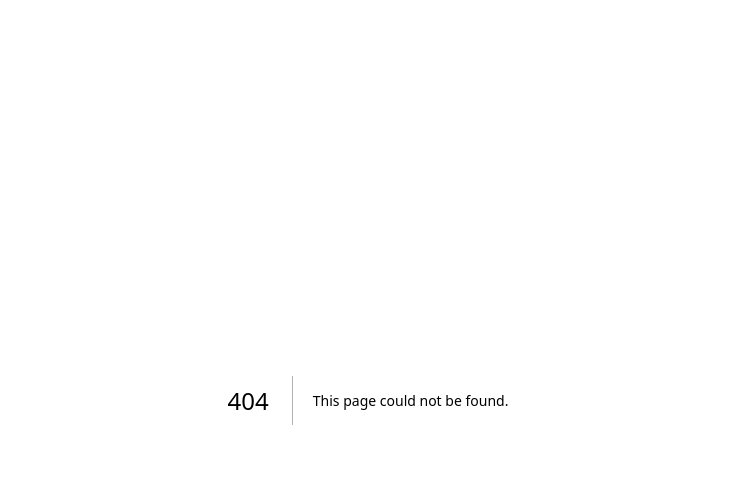
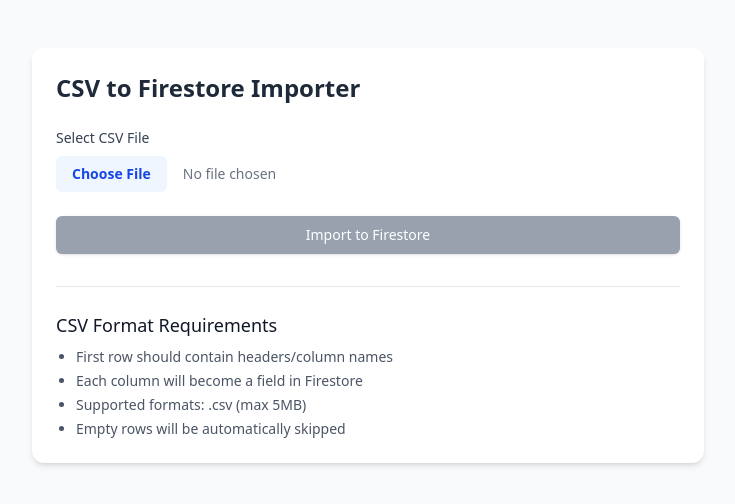
Before and after one commit to Kevinseptianss/qurbanterbaik, a Next.js app: page /import in a window 1280 px wide. Before the commit this address had no page. Shown: the top 504 px of the page, without its empty margins (272-1007 px from the left). Built offline with nearby package versions, Linux system fonts and the light colour scheme.

Commit message:
Connected to database and readjust the styling

```diff
--- a/package.json
+++ b/package.json
@@ -9,14 +9,18 @@
     "lint": "next lint"
   },
   "dependencies": {
+    "@types/uuid": "^10.0.0",
     "axios": "^1.9.0",
     "dotenv": "^16.5.0",
     "firebase": "^11.6.1",
     "firebase-admin": "^13.3.0",
     "iconsax-react": "^0.0.8",
     "next": "15.3.1",
+    "papaparse": "^5.5.2",
     "react": "^19.0.0",
-    "react-dom": "^19.0.0"
+    "react-dom": "^19.0.0",
+    "react-youtube": "^10.1.0",
+    "uuid": "^11.1.0"
   },
   "devDependencies": {
     "@eslint/eslintrc": "^3",
--- a/src/app/api/getItems/route.js
+++ b/src/app/api/getItems/route.js
@@ -1,4 +1,4 @@
-import { db } from '@/firebase/configure'; // Import Firebase Admin SDK
+import { db } from '@/firebase/configure';
 
 export async function GET(request) {
   try {
--- /dev/null
+++ b/src/app/api/import/route.js
@@ -0,0 +1,87 @@
+import { NextResponse } from 'next/server';
+import Papa from 'papaparse';
+import { db } from '@/firebase/configure';
+
+export async function POST(request) {
+  try {
+    const formData = await request.formData();
+    const file = formData.get('file');
+
+    if (!file) {
+      return NextResponse.json(
+        { message: 'No file provided' },
+        { status: 400 }
+      );
+    }
+
+    // Parse CSV file
+    const csvText = await file.text();
+    const { data, errors } = await new Promise(resolve => {
+      Papa.parse(csvText, {
+        header: true,
+        skipEmptyLines: true,
+        complete: (results) => resolve(results),
+        error: (error) => resolve({ data: [], errors: [error] })
+      });
+    });
+
+    if (errors.length > 0) {
+      throw new Error('CSV parsing error: ' + errors[0].message);
+    }
+
+    // Process in batches
+    const BATCH_SIZE = 500;
+    let successfulCount = 0;
+    const failedItems = [];
+
+    for (let i = 0; i < data.length; i += BATCH_SIZE) {
+      const batch = data.slice(i, i + BATCH_SIZE);
+      const batchResults = await Promise.allSettled(
+        batch.map(item =>
+          db.collection('items').add({
+            ...cleanObject(item),
+            importedAt: new Date().toISOString()
+          })
+        )
+      );
+
+      batchResults.forEach((result, index) => {
+        if (result.status === 'fulfilled') {
+          successfulCount++;
+        } else {
+          failedItems.push({
+            item: batch[index],
+            error: result.reason.message
+          });
+        }
+      });
+    }
+
+    return NextResponse.json({
+      message: 'Import completed',
+      totalItems: data.length,
+      successfulCount,
+      failedCount: failedItems.length,
+      ...(failedItems.length > 0 && { failedItems })
+    });
+
+  } catch (error) {
+    console.error('Import failed:', error);
+    return NextResponse.json(
+      {
+        message: 'Import failed',
+        error: error.message
+      },
+      { status: 500 }
+    );
+  }
+}
+
+// Helper function to clean object values
+function cleanObject(obj) {
+  return Object.fromEntries(
+    Object.entries(obj)
+      .filter(([_, v]) => v != null)
+      .map(([k, v]) => [k.trim(), typeof v === 'string' ? v.trim() : v])
+  );
+}
--- a/src/app/detail/[id]/page.js
+++ b/src/app/detail/[id]/page.js
@@ -5,6 +5,7 @@
 import { useEffect, useState } from "react";
 import axios from "axios";
 import { useParams } from "next/navigation";
+import YouTube from "react-youtube"; // Import the YouTube component
 
 export default function Detail() {
   const [product, setProduct] = useState(null);
@@ -25,6 +26,25 @@
 
     fetchProduct();
   }, [params.id]);
+
+  const opts = {
+    height: "100%",
+    width: "100%",
+    playerVars: {
+      autoplay: 0, // Auto-play the video on load: 0 = off, 1 = on
+      controls: 1, // Show player controls
+      modestbranding: 1, // Hide YouTube logo
+      rel: 0, // Do not show related videos at the end
+    },
+  };
+
+  const extractYouTubeId = (url) => {
+    if (!url) return null;
+    const regExp =
+      /^.*(youtu.be\/|v\/|u\/\w\/|embed\/|watch\?v=|&v=)([^#&?]*).*/;
+    const match = url.match(regExp);
+    return match && match[2].length === 11 ? match[2] : null;
+  };
 
   if (loading) {
     return (
@@ -59,6 +79,13 @@
           width={150}
           height={150}
         />
+          <div className="w-full aspect-video rounded-lg">
+            <YouTube
+              videoId={extractYouTubeId(product.linkYoutube)}
+              opts={opts}
+              className="w-full h-full"
+            />
+          </div>
         <h1 className="text-2xl font-bold">{product.judul}</h1>
         <h1 className="text-2xl font-bold text-red-500">
           Rp {product.harga.toLocaleString()}
@@ -70,9 +97,7 @@
           </div>
 
           <div className="border-1 border-blue-200 bg-blue-200 rounded-lg px-4 py-2">
-            <p className="text-blue-600">
-              {product.jenis}
-            </p>
+            <p className="text-blue-600">{product.jenis}</p>
           </div>
         </div>
 
@@ -85,9 +110,7 @@
         <div className="flex flex-row gap-2">
           <div className="flex flex-row gap-2 justify-center items-center border-1 border-orange-200 bg-orange-200 rounded-lg px-4 py-2">
             <Location size="32" color="#f97316" variant="Bulk" />
-            <p className="text-orange-500">
-              {product.kandang}
-            </p>
+            <p className="text-orange-500">{product.kandang}</p>
           </div>
         </div>
 
--- /dev/null
+++ b/src/app/import/page.js
@@ -0,0 +1,180 @@
+'use client';
+
+import { useState } from 'react';
+
+export default function CSVImportPage() {
+  const [file, setFile] = useState(null);
+  const [isLoading, setIsLoading] = useState(false);
+  const [progress, setProgress] = useState(0);
+  const [totalItems, setTotalItems] = useState(0);
+  const [importedItems, setImportedItems] = useState(0);
+  const [failedItems, setFailedItems] = useState(0);
+  const [error, setError] = useState(null);
+  const [success, setSuccess] = useState(false);
+
+  const handleFileChange = (e) => {
+    if (e.target.files && e.target.files.length > 0) {
+      const selectedFile = e.target.files[0];
+
+      // Basic validation
+      if (selectedFile.size > 5 * 1024 * 1024) { // 5MB limit
+        setError('File size exceeds 5MB limit');
+        return;
+      }
+
+      if (!selectedFile.name.endsWith('.csv')) {
+        setError('Please upload a CSV file');
+        return;
+      }
+
+      setFile(selectedFile);
+      setSuccess(false);
+      setError(null);
+    }
+  };
+
+  const handleImport = async () => {
+    if (!file) {
+      setError('Please select a file first');
+      return;
+    }
+
+    setIsLoading(true);
+    setProgress(0);
+    setError(null);
+    setSuccess(false);
+    setFailedItems(0);
+
+    try {
+      // Estimate total items
+      const text = await file.text();
+      const lines = text.split('\n').filter(line => line.trim() !== '');
+      const estimatedTotal = Math.max(0, lines.length - 1);
+      setTotalItems(estimatedTotal);
+
+      const formData = new FormData();
+      formData.append('file', file);
+
+      const response = await fetch('/api/import', {
+        method: 'POST',
+        body: formData,
+      });
+
+      const data = await response.json();
+
+      if (!response.ok) {
+        throw new Error(data.message || 'Import failed');
+      }
+
+      // Update progress and results
+      setTotalItems(data.totalItems);
+      setImportedItems(data.successfulCount || data.importedItems);
+      setFailedItems(data.failedCount || 0);
+      setProgress(100);
+      setSuccess(true);
+
+    } catch (err) {
+      console.error('Import failed:', err);
+      setError(err.message || 'Failed to import data');
+    } finally {
+      setIsLoading(false);
+    }
+  };
+
+  return (
+    <div className="min-h-screen bg-gray-50 py-12 px-4 sm:px-6 lg:px-8">
+      <div className="max-w-md mx-auto bg-white rounded-xl shadow-md overflow-hidden md:max-w-2xl p-6">
+        <h1 className="text-2xl font-bold text-gray-800 mb-6">CSV to Firestore Importer</h1>
+
+        <div className="mb-6">
+          <label className="block text-sm font-medium text-gray-700 mb-2">
+            Select CSV File
+          </label>
+          <input
+            type="file"
+            accept=".csv"
+            onChange={handleFileChange}
+            className="block w-full text-sm text-gray-500
+              file:mr-4 file:py-2 file:px-4
+              file:rounded-md file:border-0
+              file:text-sm file:font-semibold
+              file:bg-blue-50 file:text-blue-700
+              hover:file:bg-blue-100"
+            disabled={isLoading}
+          />
+        </div>
+
+        {file && (
+          <div className="mb-4">
+            <p className="text-sm text-gray-600">
+              Selected file: {file.name} ({Math.round(file.size / 1024)} KB)
+            </p>
+          </div>
+        )}
+
+        <button
+          onClick={handleImport}
+          disabled={!file || isLoading}
+          className={`w-full flex justify-center py-2 px-4 border border-transparent rounded-md shadow-sm text-sm font-medium text-white ${!file || isLoading ? 'bg-gray-400' : 'bg-blue-600 hover:bg-blue-700'} focus:outline-none focus:ring-2 focus:ring-offset-2 focus:ring-blue-500`}
+        >
+          {isLoading ? (
+            <span className="flex items-center">
+              <svg className="animate-spin -ml-1 mr-2 h-4 w-4 text-white" xmlns="http://www.w3.org/2000/svg" fill="none" viewBox="0 0 24 24">
+                <circle className="opacity-25" cx="12" cy="12" r="10" stroke="currentColor" strokeWidth="4"></circle>
+                <path className="opacity-75" fill="currentColor" d="M4 12a8 8 0 018-8V0C5.373 0 0 5.373 0 12h4zm2 5.291A7.962 7.962 0 014 12H0c0 3.042 1.135 5.824 3 7.938l3-2.647z"></path>
+              </svg>
+              Importing...
+            </span>
+          ) : 'Import to Firestore'}
+        </button>
+
+        {isLoading && (
+          <div className="mt-6">
+            <div className="flex justify-between mb-1">
+              <span className="text-sm font-medium text-blue-700">Progress</span>
+              <span className="text-sm font-medium text-blue-700">{progress}%</span>
+            </div>
+            <div className="w-full bg-gray-200 rounded-full h-2.5">
+              <div
+                className="bg-blue-600 h-2.5 rounded-full transition-all duration-300"
+                style={{ width: `${progress}%` }}
+              ></div>
+            </div>
+            <p className="mt-2 text-sm text-gray-600">
+              Processed {importedItems + failedItems} of {totalItems} items
+            </p>
+          </div>
+        )}
+
+        {error && (
+          <div className="mt-4 p-4 bg-red-50 border-l-4 border-red-500 rounded">
+            <p className="text-sm font-medium text-red-700">{error}</p>
+          </div>
+        )}
+
+        {success && (
+          <div className="mt-4 p-4 bg-green-50 border-l-4 border-green-500 rounded">
+            <p className="text-sm font-medium text-green-700">
+              Successfully imported {importedItems} items to Firestore!
+              {failedItems > 0 && (
+                <span className="block mt-1 text-yellow-700">
+                  {failedItems} items failed to import
+                </span>
+              )}
+            </p>
+          </div>
+        )}
+
+        <div className="mt-8 border-t border-gray-200 pt-6">
+          <h2 className="text-lg font-medium text-gray-900 mb-2">CSV Format Requirements</h2>
+          <ul className="list-disc pl-5 text-sm text-gray-600 space-y-1">
+            <li>First row should contain headers/column names</li>
+            <li>Each column will become a field in Firestore</li>
+            <li>Supported formats: .csv (max 5MB)</li>
+            <li>Empty rows will be automatically skipped</li>
+          </ul>
+        </div>
+      </div>
+    </div>
+  );
+}
--- a/src/app/page.js
+++ b/src/app/page.js
@@ -1,6 +1,5 @@
 "use client";
 import Image from "next/image";
-import prod1 from "../assets/prod1.png";
 import Link from "next/link";
 import { Whatsapp } from "iconsax-react";
 import Header from "@/components/Header";
@@ -26,60 +25,65 @@
   }, []);
 
   return (
-    <>
+    <div className="flex flex-col h-screen">
       <Header data={originalData} setFilteredData={setFilteredData} />
-      <div className="px-4 py-2 overflow-y-auto h-[calc(100vh-150px)]">
+      <div className="flex-1 px-4 py-2">
         <div className="grid grid-cols-2">
           {filteredData.map((item, index) => (
             <Link
               href={`/detail/${item.id}`}
               className="bg-white rounded-lg p-4 flex flex-col items-center"
               key={item.id}
-              passHref // Important for proper link behavior
+              passHref
             >
               <div className="contents">
-                {" "}
-                {/* Added wrapper div */}
                 <Image
                   src={item.linkFoto}
-                  alt={`Product ${item.judul}`} // Better alt text
+                  alt={`Product ${item.judul}`}
                   className="w-full h-auto object-contain"
                   width={150}
                   height={150}
-                  priority={index < 3} // Optional: prioritize first few images
+                  priority={index < 3}
                 />
-                <p className="mt-2 text-center font-medium">{item.judul}</p>
+                <p className="mt-2 text-center font-medium h-[48px] line-clamp-2 overflow-hidden text-ellipsis">
+                  {item.judul}
+                </p>
                 <p className="text-sm text-red-500 font-bold">
                   Rp {item.harga.toLocaleString()}
                 </p>
-                <a
-                  href={`https://wa.me/628123456789?text=Halo,%20saya%20tertarik%20dengan%20${encodeURIComponent(
+                <button
+                  onClick={(e) => {
+                    e.preventDefault();
+                    e.stopPropagation();
+                    window.open(
+                      `https://wa.me/628123456789?text=Halo,%20saya%20tertarik%20dengan%20${encodeURIComponent(
                         item.judul
-                  )}`}
-                  target="_blank"
-                  rel="noopener noreferrer"
-                  onClick={(e) => e.stopPropagation()} // Prevent Link navigation when clicking WhatsApp
+                      )}`,
+                      "_blank",
+                      "noopener,noreferrer"
+                    );
+                  }}
                   className="bg-[#8b4513] text-white rounded-xs px-2 py-1 w-full flex flex-row gap-2 justify-center items-center"
                 >
                   <Whatsapp size="24" color="white" variant="Bulk" />
                   <p className="text-[0.7rem]">Hubungi Kami</p>
-                </a>
+                </button>
               </div>
             </Link>
           ))}
         </div>
       </div>
 
+      <div className="sticky bottom-0 left-0 right-0">
         <a
           href={`https://wa.me/628123456789?text=Halo,%20saya%20tertarik%20dengan%20hewan%20qurban%20yang%20saya%20lihat%20di%20website`}
           target="_blank"
           rel="noopener noreferrer"
-        className="bg-[#8b4513] text-white font-bold rounded-lg px-4 py-2 w-full flex flex-row gap-2 justify-center items-center"
+          className="flex flex-row gap-2 justify-center items-center bg-[#548235] text-white font-bold px-4 py-2"
         >
-        <div className="absolute bottom-0 left-0 right-0 flex flex-row gap-2 justify-center items-center bg-[#548235] text-white font-bold px-4 py-2">
           <h1>PROPOSAL DAN SURVEY KANDANG</h1>
+        </a>
       </div>
-      </a>
-    </>
+    </div>
   );
 }
--- a/src/firebase/configure.js
+++ b/src/firebase/configure.js
@@ -6,7 +6,7 @@
 const app = getApps().length === 0
   ? initializeApp({
       credential: cert(serviceAccount),
-      projectId: "qurbanterbaik-5957c",
+      projectId: serviceAccount.project_id
     })
   : getApp();
 
```
Also changed, not shown: 1 other file (tests, documents, lock files or other folders). Lines whose indentation alone changed are shown as unchanged.
